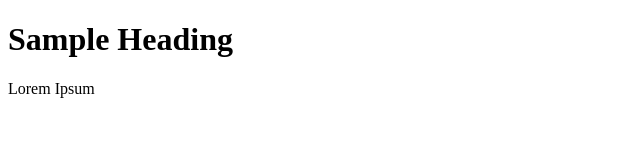
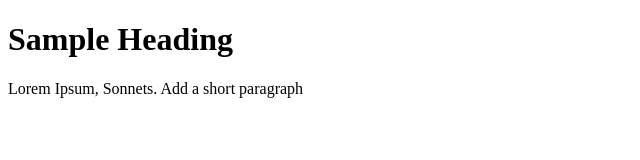
Before and after one commit to namarani/sample_website, a plain HTML site: page index.html in a window 1280 px wide. Shown: the whole page, without its empty margins (0-640 px from the left). Drawn offline with Linux system fonts and the light colour scheme.

Commit message:
Add a short paragraph

```diff
--- a/index.html
+++ b/index.html
@@ -7,7 +7,7 @@
     <body>
       <h1>Sample Heading</h1>
 
-          <p>Lorem Ipsum</p>
+          <p>Lorem Ipsum, Sonnets. Add a short paragraph</p>
 
 
     </body>
```
